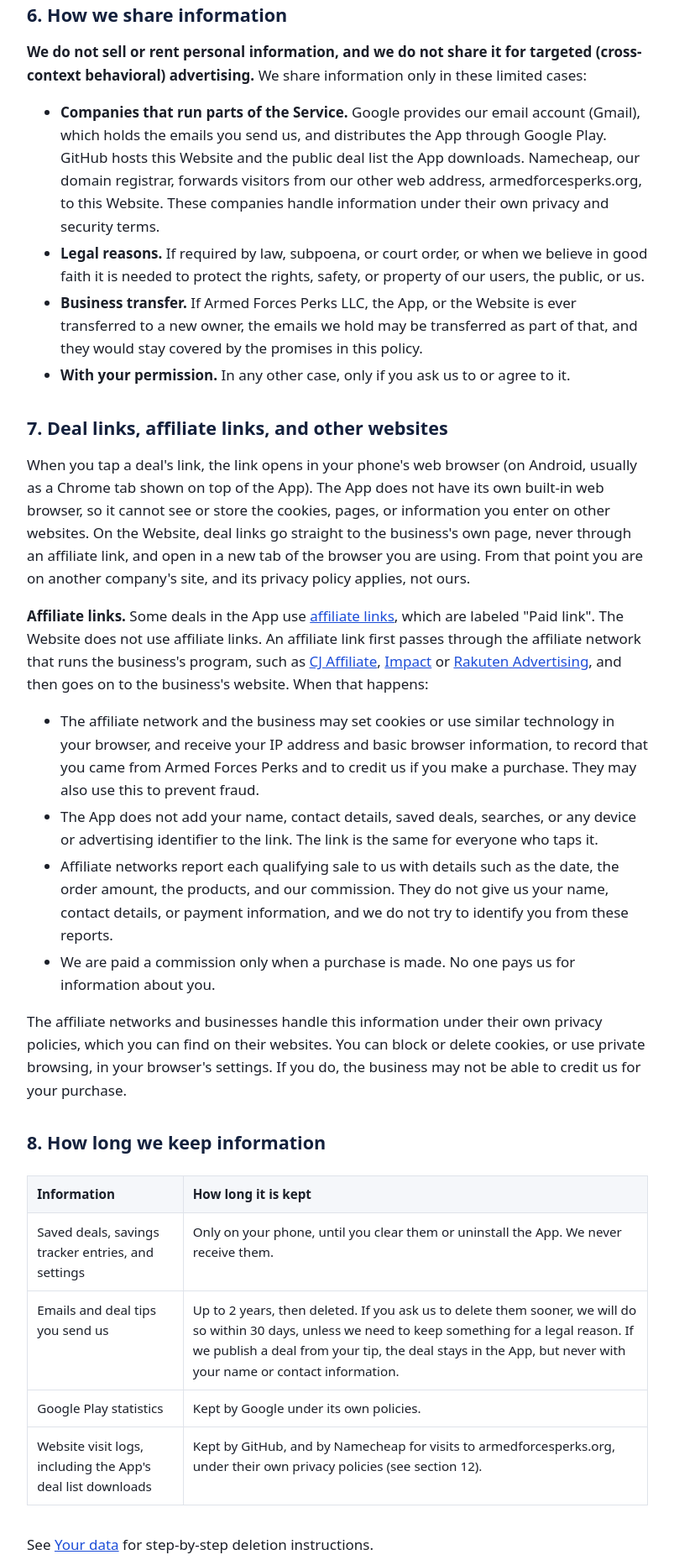
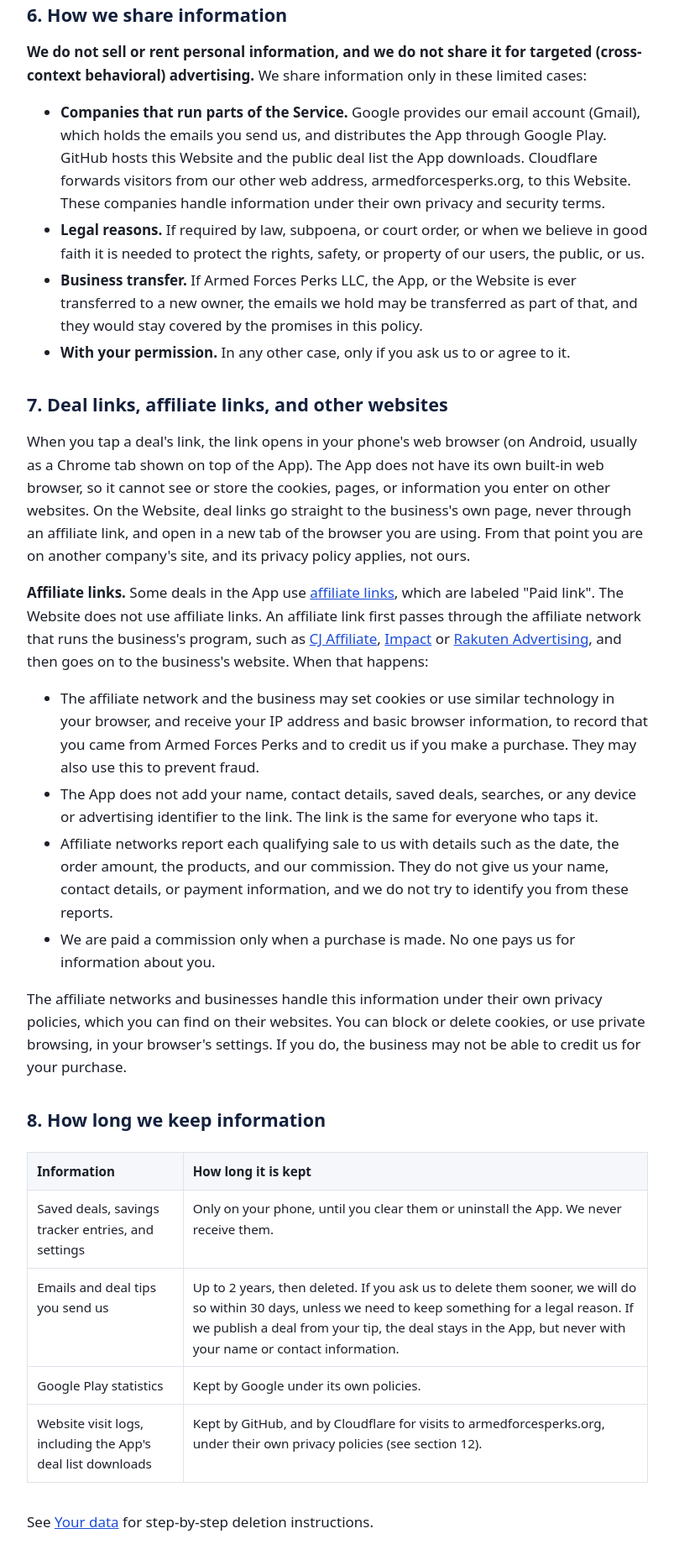
Before and after one commit to ArmedForcesPerks-app/armedforcesperks-app.github.io, a plain HTML site: page privacy.html in a window 1280 px wide. Shown: the part 3740-5598 px from the top of the page at 84% size, without its empty margins (238-1041 px from the left). Drawn offline with Linux system fonts and the light colour scheme.

Commit message:
Privacy policy: Cloudflare now forwards armedforcesperks.org
The .org moved from Namecheap's URL redirect to a free Cloudflare
redirect rule with HTTPS. Sections 6, 8 and 12 name Cloudflare again,
with a link to Cloudflare's privacy policy.

Co-Authored-By: Claude Opus 5.5 <noreply@anthropic.com>
Claude-Session: https://claude.ai/code/session_01EE4LoEvvpd3XP28nKpCmop

```diff
--- a/privacy.html
+++ b/privacy.html
@@ -109,7 +109,7 @@
         <h2 id="share">6. How we share information</h2>
         <p><strong>We do not sell or rent personal information, and we do not share it for targeted (cross-context behavioral) advertising.</strong> We share information only in these limited cases:</p>
         <ul>
-          <li><strong>Companies that run parts of the Service.</strong> Google provides our email account (Gmail), which holds the emails you send us, and distributes the App through Google Play. GitHub hosts this Website and the public deal list the App downloads. Namecheap, our domain registrar, forwards visitors from our other web address, armedforcesperks.org, to this Website. These companies handle information under their own privacy and security terms.</li>
+          <li><strong>Companies that run parts of the Service.</strong> Google provides our email account (Gmail), which holds the emails you send us, and distributes the App through Google Play. GitHub hosts this Website and the public deal list the App downloads. Cloudflare forwards visitors from our other web address, armedforcesperks.org, to this Website. These companies handle information under their own privacy and security terms.</li>
           <li><strong>Legal reasons.</strong> If required by law, subpoena, or court order, or when we believe in good faith it is needed to protect the rights, safety, or property of our users, the public, or us.</li>
           <li><strong>Business transfer.</strong> If Armed Forces Perks LLC, the App, or the Website is ever transferred to a new owner, the emails we hold may be transferred as part of that, and they would stay covered by the promises in this policy.</li>
           <li><strong>With your permission.</strong> In any other case, only if you ask us to or agree to it.</li>
@@ -134,7 +134,7 @@
             <tr><td>Saved deals, savings tracker entries, and settings</td><td>Only on your phone, until you clear them or uninstall the App. We never receive them.</td></tr>
             <tr><td>Emails and deal tips you send us</td><td>Up to 2 years, then deleted. If you ask us to delete them sooner, we will do so within 30 days, unless we need to keep something for a legal reason. If we publish a deal from your tip, the deal stays in the App, but never with your name or contact information.</td></tr>
             <tr><td>Google Play statistics</td><td>Kept by Google under its own policies.</td></tr>
-            <tr><td>Website visit logs, including the App's deal list downloads</td><td>Kept by GitHub, and by Namecheap for visits to armedforcesperks.org, under their own privacy policies (see section 12).</td></tr>
+            <tr><td>Website visit logs, including the App's deal list downloads</td><td>Kept by GitHub, and by Cloudflare for visits to armedforcesperks.org, under their own privacy policies (see section 12).</td></tr>
           </tbody>
         </table>
         </div>
@@ -156,7 +156,7 @@
         <p>The Service is intended for adults and is not directed to children under 13. We do not knowingly collect personal information from children under 13. If you believe a child under 13 has sent us personal information, contact us and we will delete it. Users under 18 should use the Service only with a parent or guardian's permission.</p>
 
         <h2 id="website">12. This website</h2>
-        <p>The Website is a simple informational site. It does not use cookies, analytics, advertising, or third-party scripts, and it has no forms. The Deals page uses our own small script to load the public deal list from this Website and to search and filter it inside your browser. Your searches and filter choices are not stored and are not sent to us or anyone else. They appear only in the page's web address, so you can bookmark or share a filtered list, and like any web address you open, that address can appear in our host's logs. Our website host, GitHub Pages, logs and stores visitors' IP addresses for security purposes, as described in <a href="https://docs.github.com/en/pages/getting-started-with-github-pages/about-github-pages" rel="noopener">GitHub's documentation</a> and <a href="https://docs.github.com/en/site-policy/privacy-policies/github-general-privacy-statement" rel="noopener">GitHub's privacy statement</a>. This includes the App's downloads of the public deal list. GitHub keeps these logs under its own policies, and we do not use them to identify or track anyone. If you visit our other address, armedforcesperks.org, our domain registrar Namecheap forwards you here, and its servers may log your IP address and basic browser information under <a href="https://www.namecheap.com/legal/general/privacy-policy/" rel="noopener">Namecheap's privacy policy</a>.</p>
+        <p>The Website is a simple informational site. It does not use cookies, analytics, advertising, or third-party scripts, and it has no forms. The Deals page uses our own small script to load the public deal list from this Website and to search and filter it inside your browser. Your searches and filter choices are not stored and are not sent to us or anyone else. They appear only in the page's web address, so you can bookmark or share a filtered list, and like any web address you open, that address can appear in our host's logs. Our website host, GitHub Pages, logs and stores visitors' IP addresses for security purposes, as described in <a href="https://docs.github.com/en/pages/getting-started-with-github-pages/about-github-pages" rel="noopener">GitHub's documentation</a> and <a href="https://docs.github.com/en/site-policy/privacy-policies/github-general-privacy-statement" rel="noopener">GitHub's privacy statement</a>. This includes the App's downloads of the public deal list. GitHub keeps these logs under its own policies, and we do not use them to identify or track anyone. If you visit our other address, armedforcesperks.org, Cloudflare forwards you here and may log your IP address or use security cookies under <a href="https://www.cloudflare.com/privacypolicy/" rel="noopener">Cloudflare's privacy policy</a>.</p>
         <p><strong>Tips.</strong> If you leave a tip through our Ko-fi page, the tip is handled by Ko-fi and its payment processors, under <a href="https://more.ko-fi.com/privacy" rel="noopener">Ko-fi's privacy policy</a>. We never see your card details. Ko-fi shares with us what it shows creators about a tip, such as the amount, the name you give and any message you write, and it may share your email address. We use this only to keep our business records and to say thank you.</p>
 
         <h2 id="location">13. Where information is stored</h2>
```
